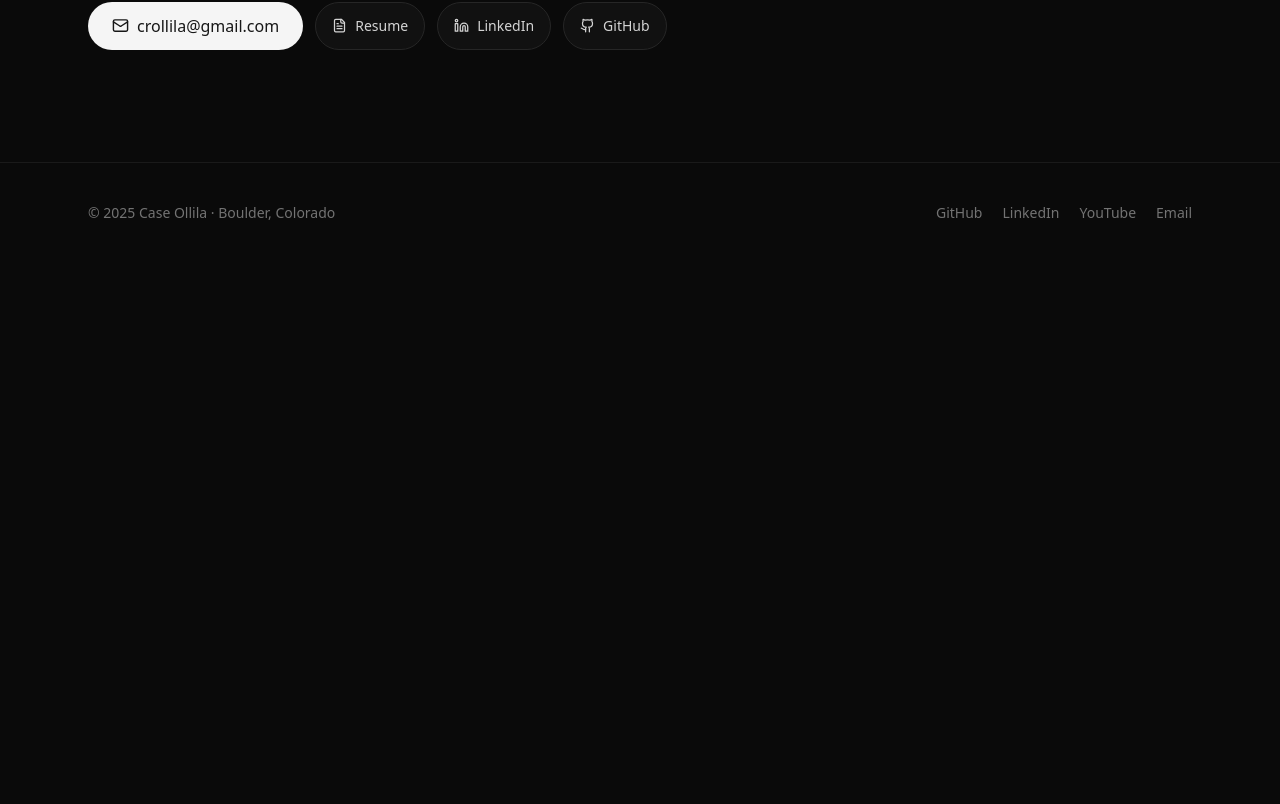
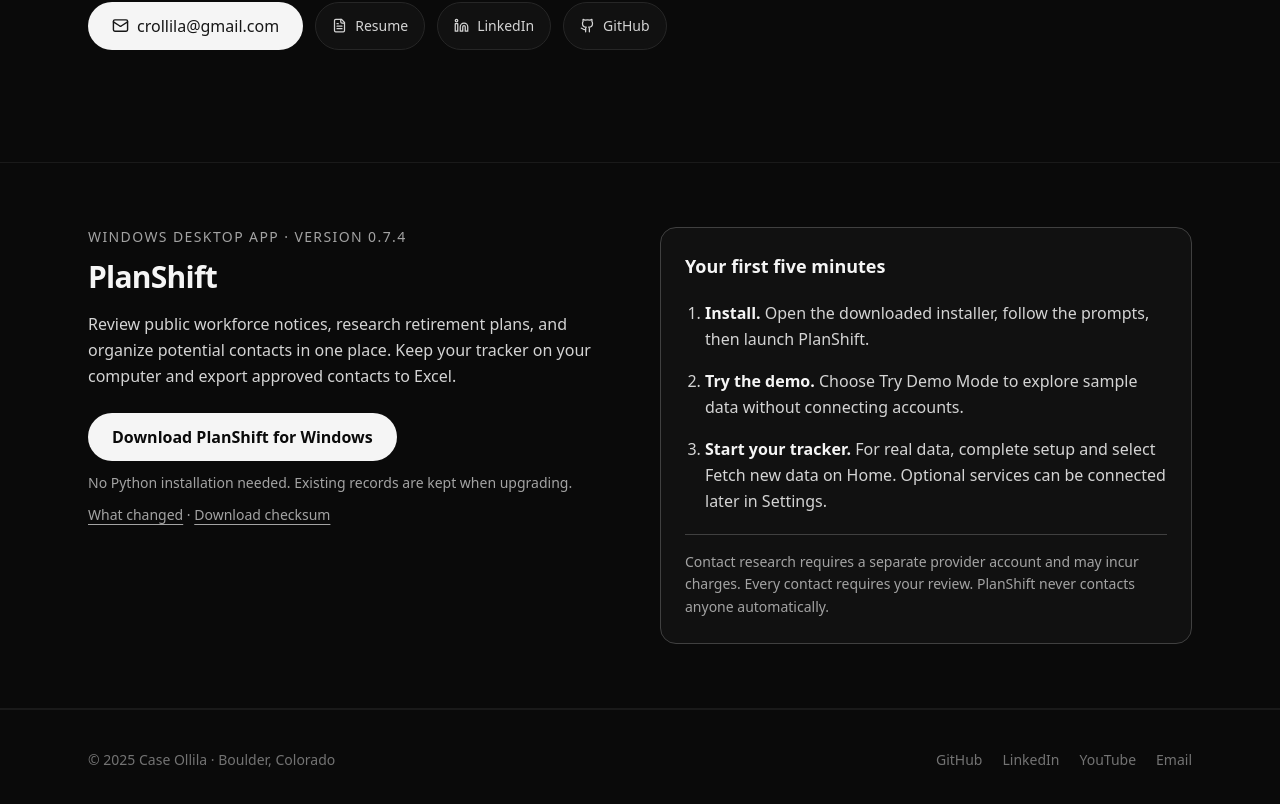
Before and after one commit to crollila/exaltedcapital, a React (Vite) app: page / in a window 1280 px wide. Shown: the part 8494-9298 px from the top of the page. Before the commit the page ends 8757 px from the top, so only its background shows below. Built offline with nearby package versions, Linux system fonts and the light colour scheme.

Commit message:
Move PlanShift download section to bottom of website

```diff
--- a/src/App.tsx
+++ b/src/App.tsx
@@ -31,6 +31,7 @@ export default function App() {
         <Education />
         <Beyond />
         <Contact />
+        <PlanShiftDownload />
       </main>
       <Footer />
     </div>
```
